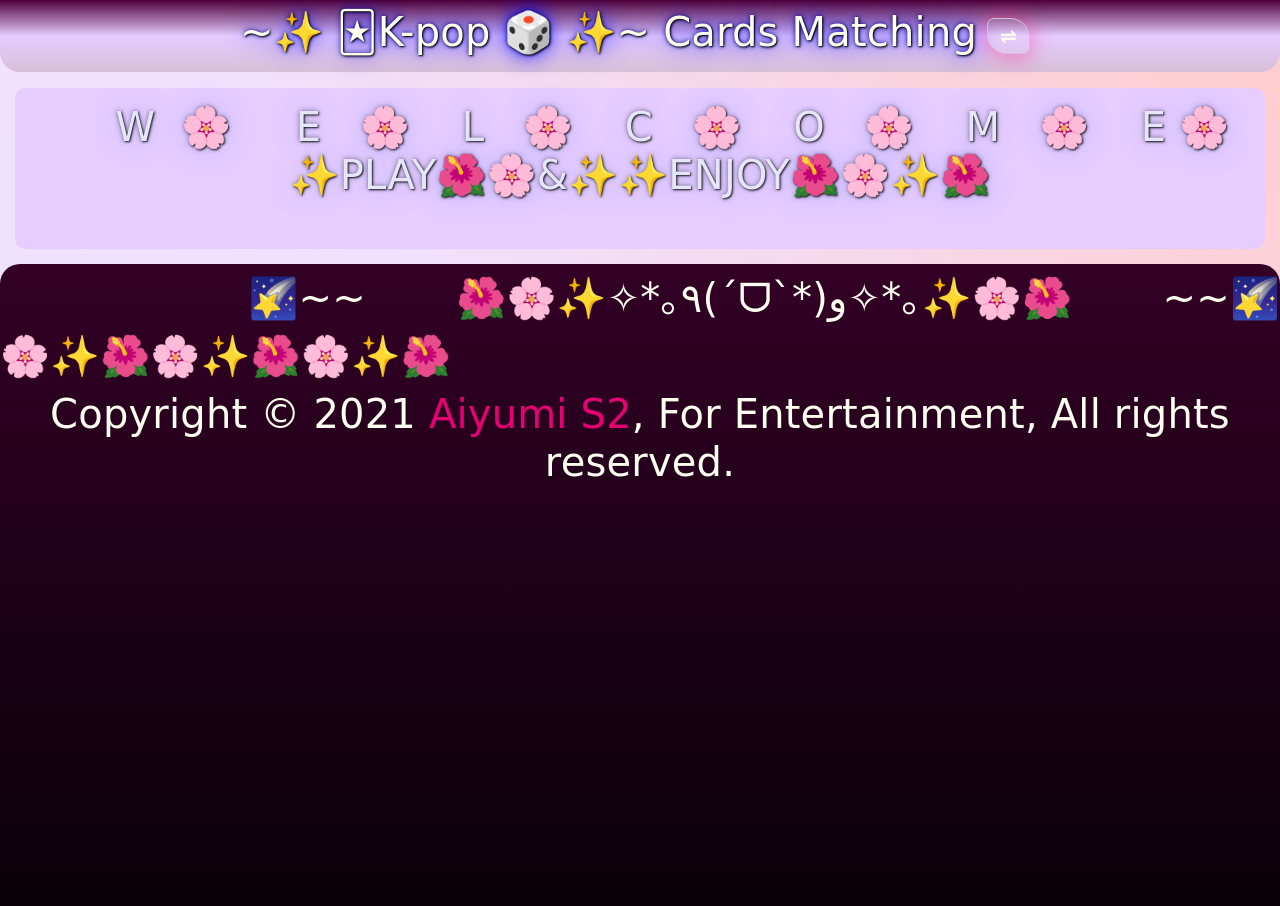
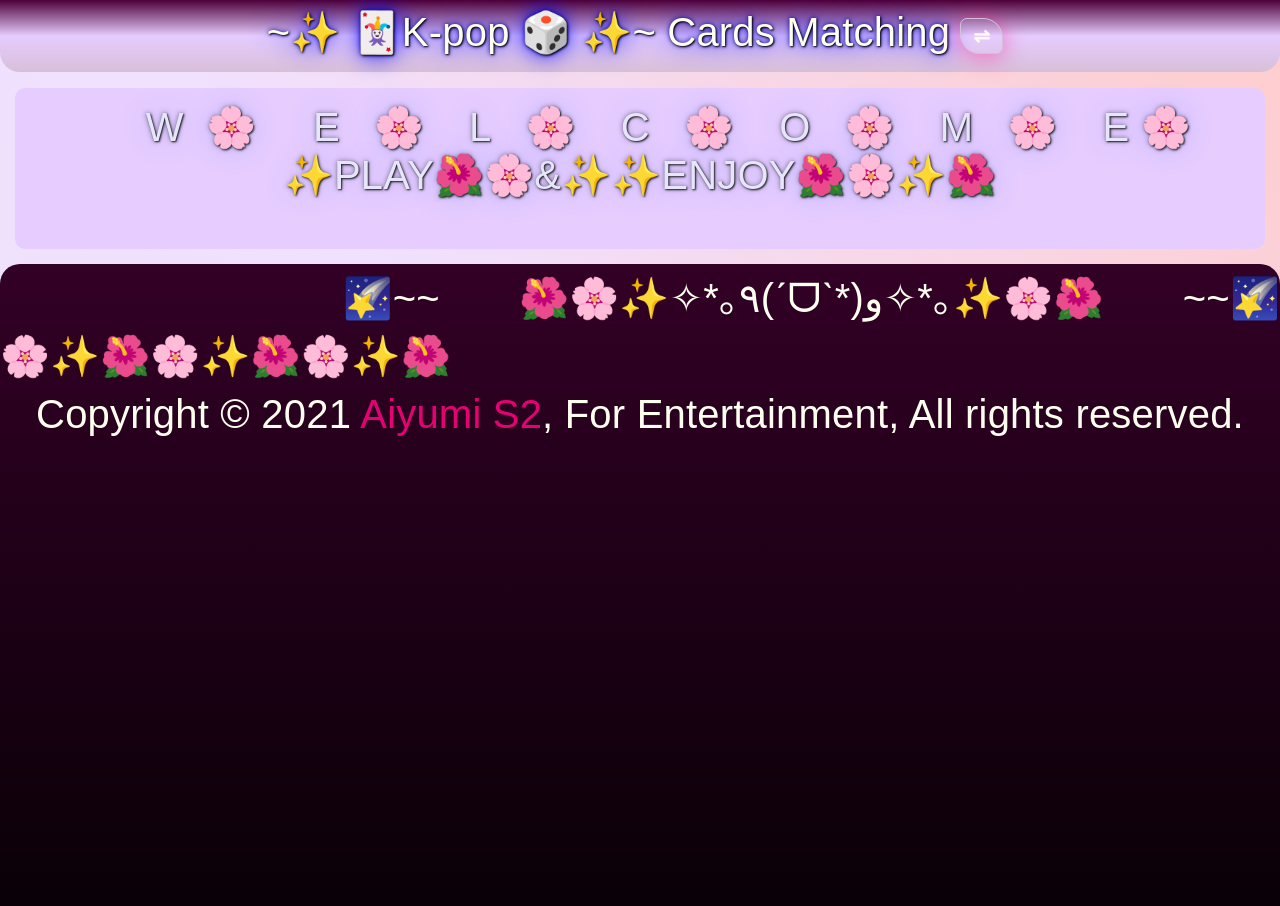
Before and after one commit to Aiyumi3/kpopmemorycards, a plain HTML site: page index.html in a window 1280 px wide. Drawn offline with nearby package versions, Linux system fonts and the light colour scheme.

Commit message:
Update style.css

```diff
--- a/css/style.css
+++ b/css/style.css
@@ -1,5 +1,5 @@
 body {
-    font-family: 'Brush Script MT', cursive;
+    font-family: Arial;
     height: available;
     width: available;
     overflow-x: hidden; /* Hide horizontal scrollbar */
@@ -85,9 +85,10 @@ footer {
     font-weight: 700;
     letter-spacing: 0.2px;
     padding-top: 10px;
-
+    font-family: Arial;
 }
 header, nav.navbar {
+     font-family: Arial;
     background: linear-gradient(#4d0039, #e6ccff, thistle);
     color: ivory;
     text-align: center;
```
